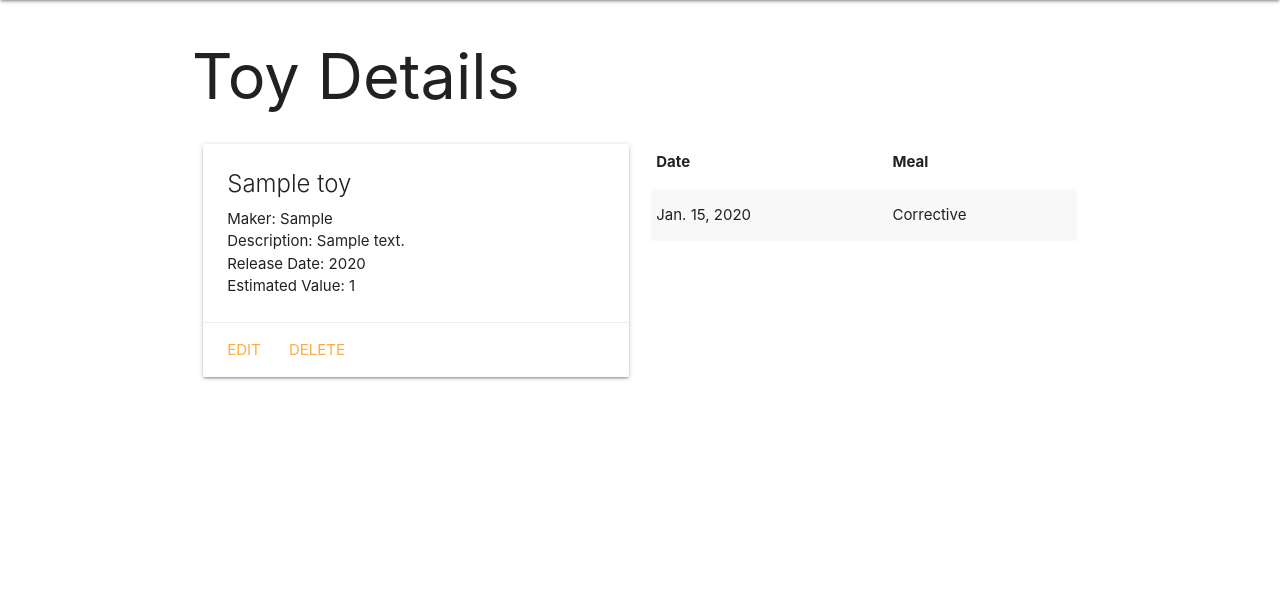
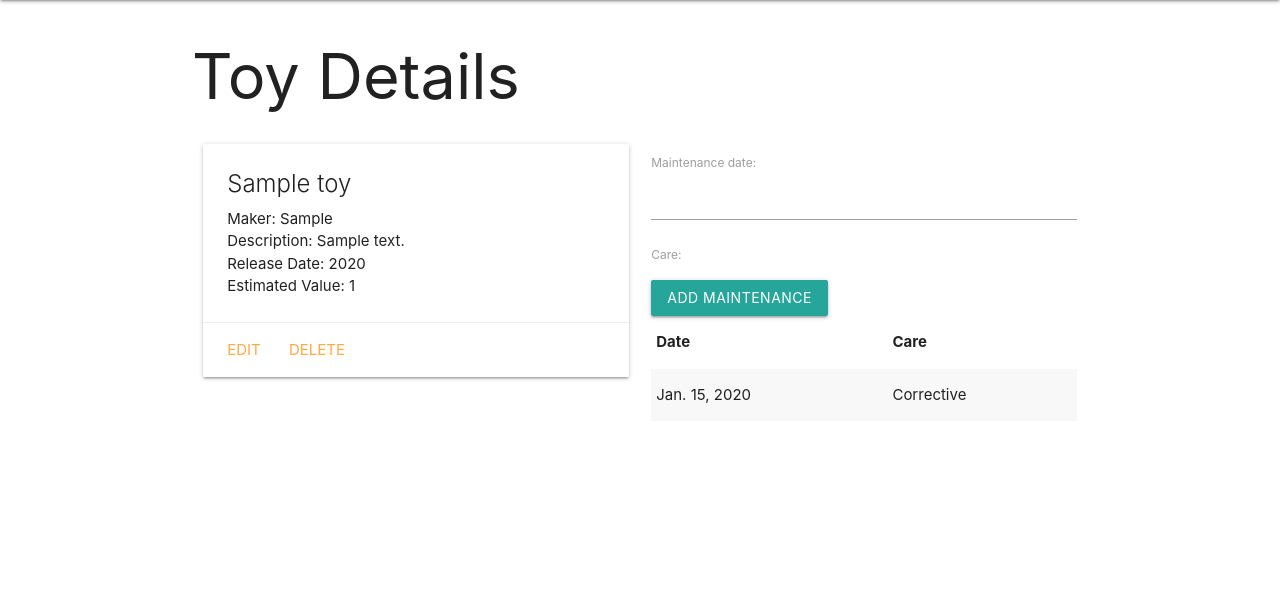
Before and after one commit to jdemarc/plantcollector, a Django app: page /toys/1/ in a window 1280 px wide. Shown: the part 64-673 px from the top of the page. Run offline with Django 3.2, Linux system fonts and the light colour scheme; tables that the repository leaves empty hold one stand-in row (values such as "Sample post").

Commit message:
Add MaintainingForm ModelForm. Render maintenance on details.html

```diff
--- /dev/null
+++ b/main_app/forms.py
@@ -0,0 +1,7 @@
+from django.forms import ModelForm
+from .models import Maintaining
+
+class MaintainingForm(ModelForm):
+    class Meta:
+        model = Maintaining
+        fields = ['date', 'care']
--- a/main_app/templates/toys/detail.html
+++ b/main_app/templates/toys/detail.html
@@ -20,9 +20,14 @@
     </div>
   </div>
   <div class="col s6">
+    <form method="POST">
+      {% csrf_token %}
+      {{ maintaining_form.as_p }}
+      <input type="submit" class="btn" value="Add Maintenance">
+    </form>
     <table class="striped">
       <thead>
-        <tr><th>Date</th><th>Meal</th></tr>
+        <tr><th>Date</th><th>Care</th></tr>
       </thead>
       <tbody>
         {% for maintaining in toy.maintaining_set.all %}
--- a/main_app/views.py
+++ b/main_app/views.py
@@ -1,6 +1,7 @@
 from django.shortcuts import render
 from django.http import HttpResponse
 from .models import Toy
+from .forms import MaintainingForm
 
 from django.views.generic.edit import CreateView, UpdateView, DeleteView
 
@@ -17,7 +18,9 @@
 
 def toys_detail(request, toy_id):
   toy = Toy.objects.get(id=toy_id)
-  return render(request, 'toys/detail.html', {'toy' : toy})
+
+  maintaining_form = MaintainingForm()
+  return render(request, 'toys/detail.html', {'toy': toy, 'maintaining_form': maintaining_form})
 
 class ToyCreate(CreateView):
   model = Toy
```
